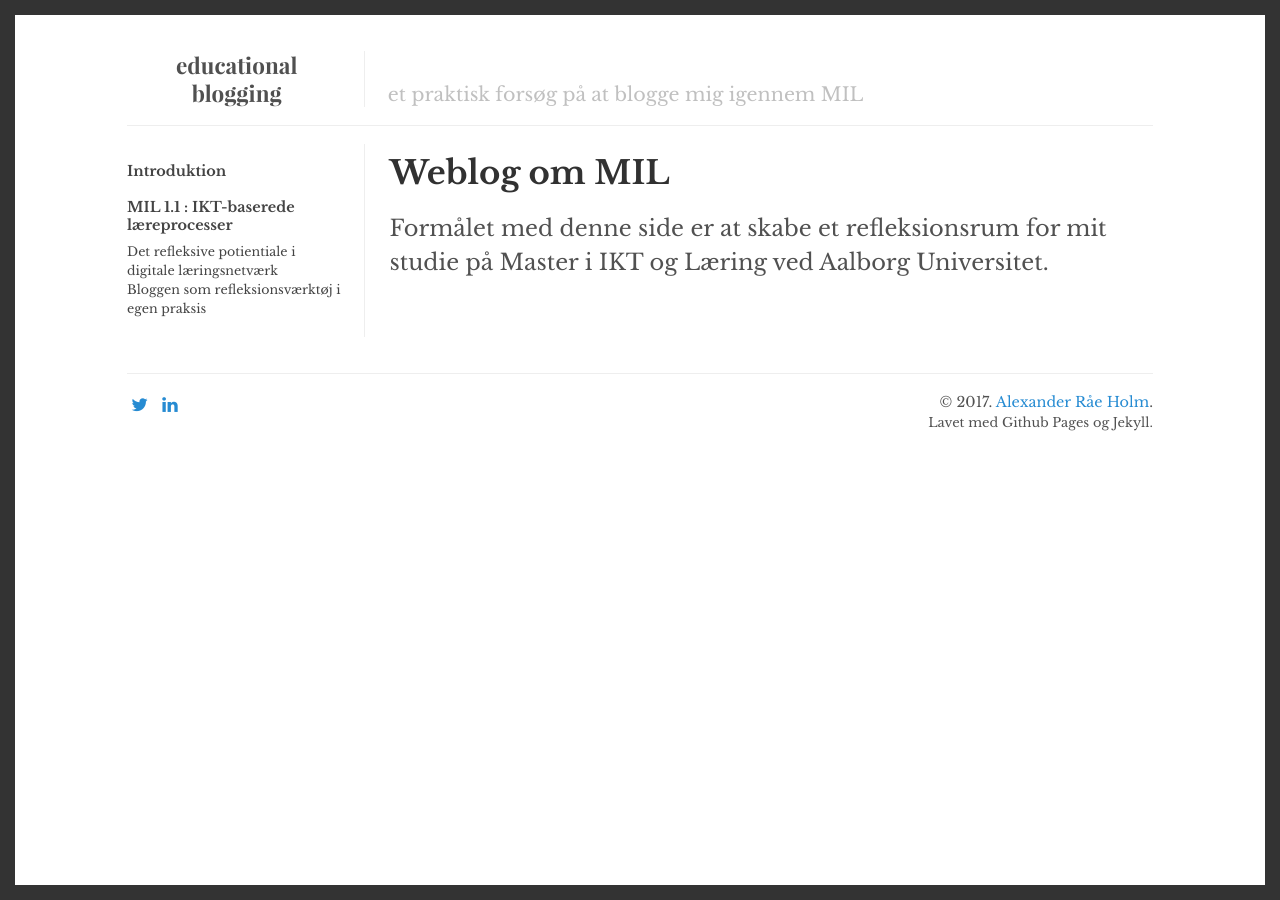
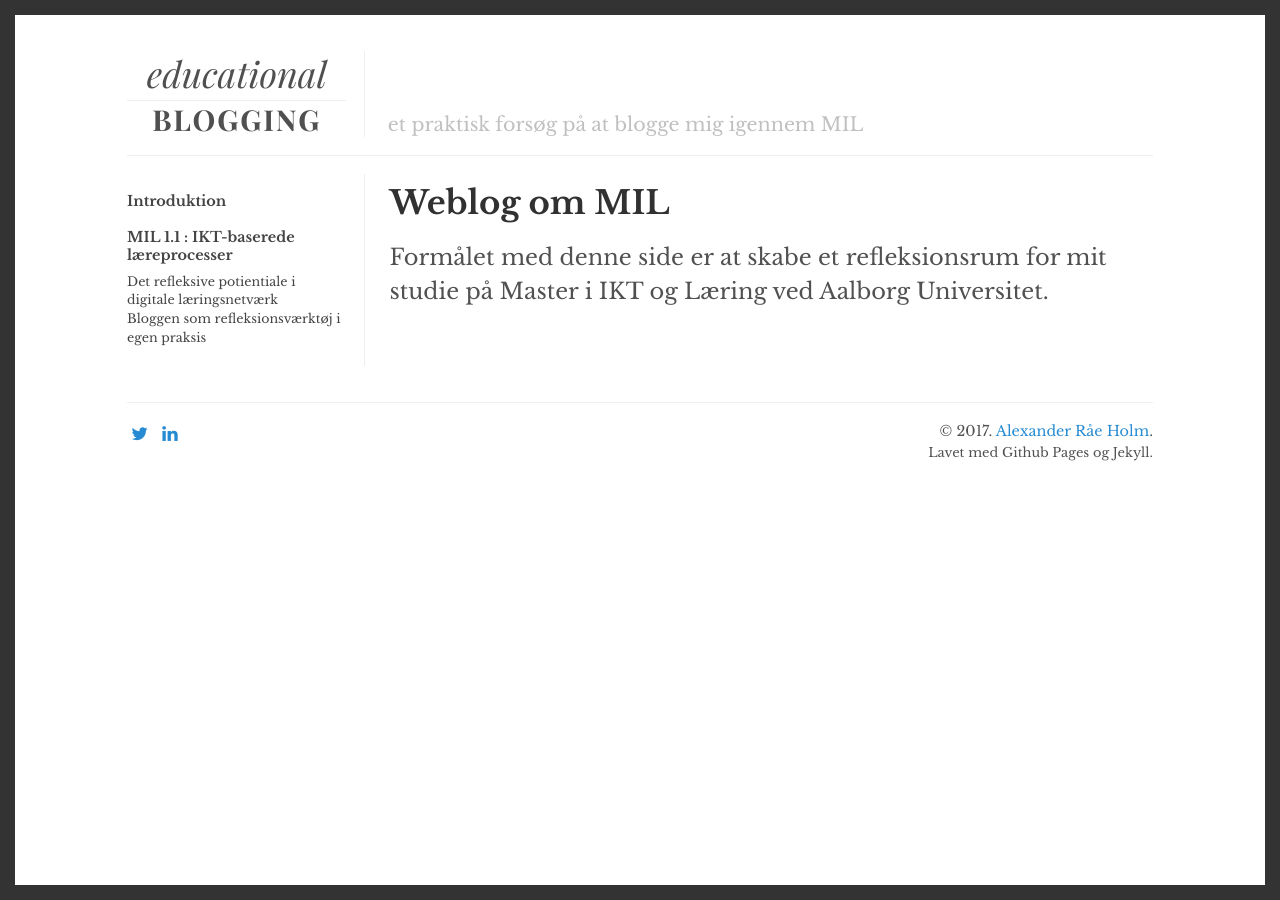
Before and after one commit to alexanderrae/educational-blogging, a Jekyll site: the page built from index.html, in a window 1280 px wide. Built offline with Jekyll 4.4.1, drawn with Linux system fonts in a browser that asks for light colours; the list of posts is cut into pages by our own code.

Commit message:
Update main.scss

```diff
--- a/css/main.scss
+++ b/css/main.scss
@@ -174,7 +174,7 @@ footer {
     }
 }
 
-.title-multiplicidad {
+.title-top {
     text-transform: lowercase;
     font-size: 2rem;
     font-style: italic;
@@ -189,7 +189,7 @@ footer {
     }
 }
 
-.title-digital {
+.title-bottom {
     text-transform: uppercase;
     font-size: 1.6rem;
     letter-spacing: .1rem;
```
